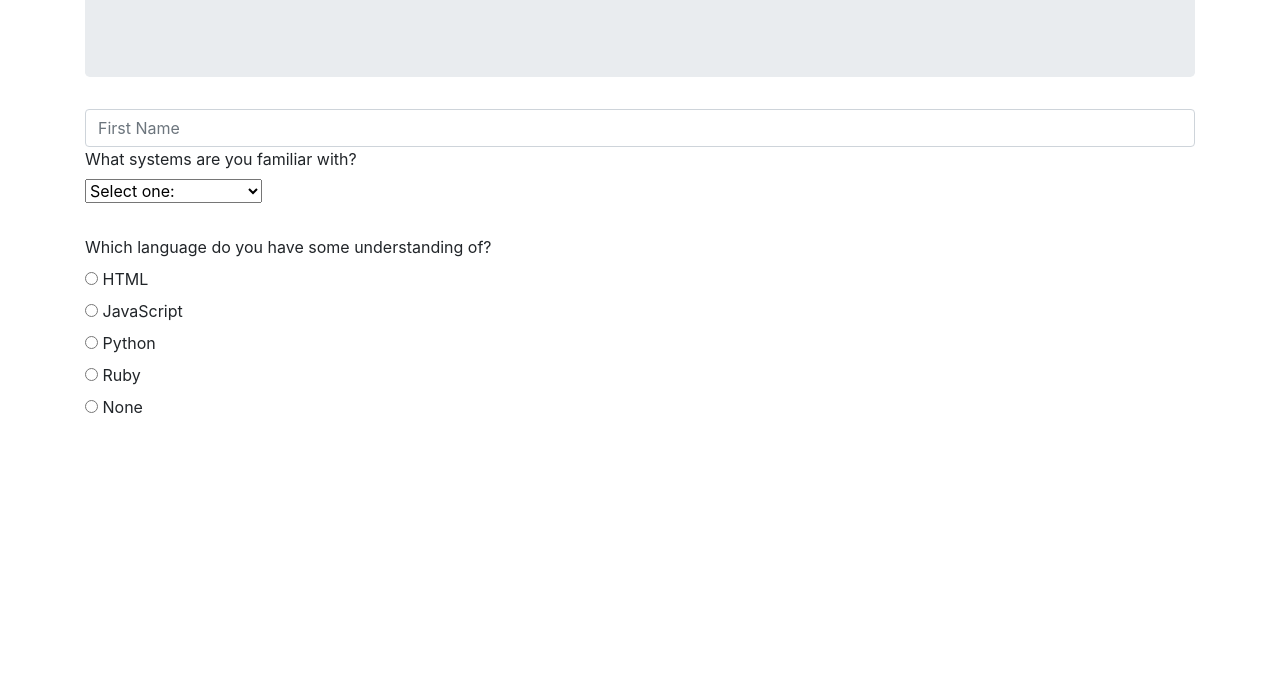
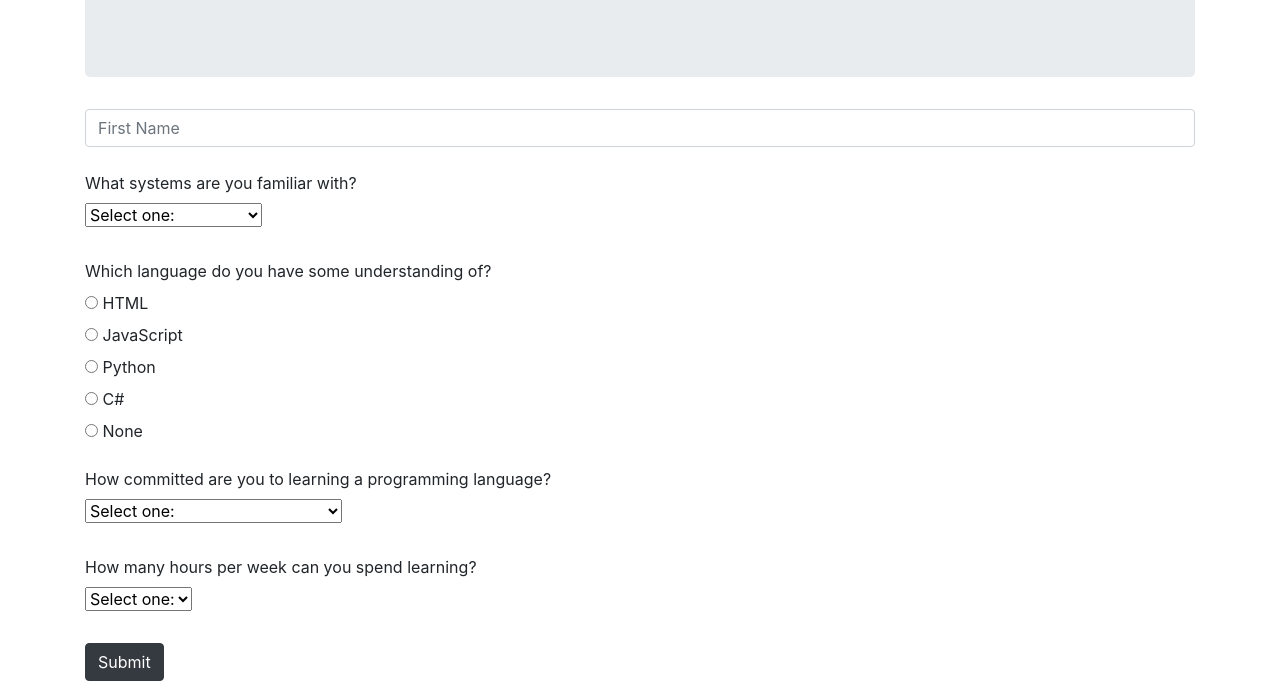
Before and after one commit to gabemonteiro/PLPQ, a plain HTML site: page index.html in a window 1280 px wide. Shown: the part 147-844 px from the top of the page. Before the commit the page ends 800 px from the top, so only its background shows below. Drawn offline with Linux system fonts and the light colour scheme.

Commit message:
add final few questions and begin js functionality

```diff
--- a/index.html
+++ b/index.html
@@ -18,6 +18,7 @@
           <div class="input-group">
             <input id="name" type="text" placeholder="First Name" class="form-control">
           </div>
+          <br>
           <div class="form-group">
             <label for="interests">What systems are you familiar with?</label>
             <br>
@@ -31,7 +32,7 @@
             </select>
           </div>
           <div class=form-group>
-            <label for="interests">
+            <label for="experience">
               Which language do you have some understanding of?
             </label>
             <div>
@@ -47,15 +48,38 @@
               <label for="python-rb" class="experience">Python</label>
             </div>
             <div>
-              <input id="ruby-rb" type="radio" name="experience" value="ruby">
-              <label for="ruby-rb" class="experience">Ruby</label>
+              <input id="c#" type="radio" name="experience" value="c#">
+              <label for="c#" class="experience">C#</label>
             </div>
             <div>
               <input id="noexp" type="radio" name="experience" value="inexperience">
               <label class="experience">None</label>
             </div>
           </div>
+          <div class="form-group">
+            <label for="commitment">How committed are you to learning a programming language?</label>
+            <br>
+            <select id="commitment" class="form-group" name="commitment">
+              <option id="select" value="unselected">Select one:</option>
+              <option id="hobby" value="hobby">I look at this as a hobby.</option>
+              <option id="improve" value="improve">I want to improve my skill set.</option>
+              <option id="career" value="career">I want to turn this into a career!</option>
+              <option id="undecided" value="undecided">Undecided</option>
+            </select>
+          </div>
+          <div class="form-group">
+            <label for="time">How many hours per week can you spend learning?</label>
+            <br>
+            <select id="time" class="form-group" name="time">
+              <option id="select" value="unselected">Select one:</option>
+              <option id="1to5" value="1to5">1 - 5</option>
+              <option id="5to10" value="5to10">5 - 10</option>
+              <option id="10to20" value="10to20">10 - 20</option>
+              <option id="20to40" value="20to40">20 - 40+</option>
+            </select>
+            <br>
         </div>
+        <button type="submit" class="btn btn-dark">Submit</button>
       </form>
     </div>
   </body>
--- a/js/scripts.js
+++ b/js/scripts.js
@@ -4,8 +4,8 @@ $(document).ready(function() {
     var name = $("input#name").val();
     var familiar = $("#familiar").val();
     var experience = $("input[type=radio]:checked").val();
-    var interests = $("#interests").val();
-    var color = $("#color-select").val();
+    var commitment = $("select#commitment").val();
+    var time = $("select#time").val();
 
     // Check to make sure user has made all selections
     if (name === "" || age === "unselected" || interests === "unselected" || color === "unselected") {
@@ -13,7 +13,7 @@ $(document).ready(function() {
       event.preventDefault()
       return;
     }
-
+console.log("select#time");
 
       event.preventDefault()
  });
```
